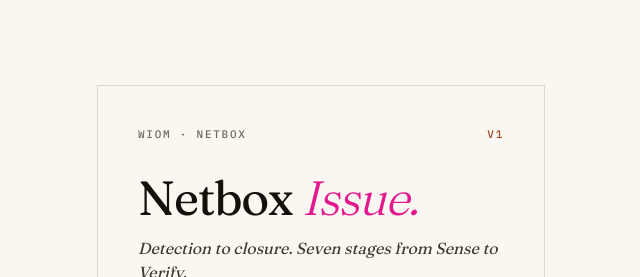
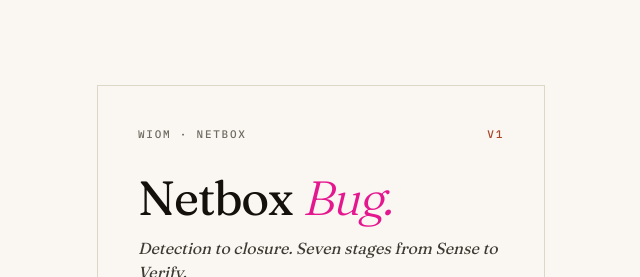
Before and after one commit to shariqkhan-ui/closed-loop-portal, a Next.js app: page /login in a window 1280 px wide. Shown: the top 277 px of the page, without its empty margins (319-959 px from the left). Built offline with nearby package versions, Linux system fonts and the light colour scheme; no server answers.

Commit message:
Rename portal to Netbox Bug (Detection to Closure)

```diff
--- a/app/components/Dashboard.tsx
+++ b/app/components/Dashboard.tsx
@@ -51,7 +51,7 @@ export default function Dashboard({ onNavigate }: { onNavigate: (p: PageKey) =>
       <header className="px-10 pt-10 pb-6 border-b" style={{ borderColor: 'var(--rule)' }}>
         <div className="flex items-center justify-between mb-3">
           <div className="eyebrow">Netbox · {new Date().toLocaleDateString('en-IN', { day: '2-digit', month: 'long', year: 'numeric' })}</div>
-          <div className="eyebrow" style={{ color: 'var(--warm)' }}>Netbox Issue · v1</div>
+          <div className="eyebrow" style={{ color: 'var(--warm)' }}>Netbox Bug · v1</div>
         </div>
         <h1 className="font-serif text-5xl leading-[0.95] tracking-tight" style={{ color: 'var(--ink)' }}>
           Every signal becomes a loop.<br />
--- a/app/components/Sidebar.tsx
+++ b/app/components/Sidebar.tsx
@@ -43,7 +43,7 @@ export default function Sidebar({ active, onChange, isOpen, onToggle }: Props) {
           <div className="px-6 pt-7 pb-5 border-b" style={{ borderColor: 'var(--rule)' }}>
             <div className="eyebrow mb-2">Wiom · Netbox</div>
             <h1 className="font-serif text-2xl leading-none" style={{ color: 'var(--ink)' }}>
-              Netbox <em className="italic font-light" style={{ color: 'var(--accent)' }}>Issue</em>
+              Netbox <em className="italic font-light" style={{ color: 'var(--accent)' }}>Bug</em>
             </h1>
             <p className="text-[11px] font-mono mt-2" style={{ color: 'var(--ink-mute)' }}>
               Detection → Closure
--- a/app/layout.tsx
+++ b/app/layout.tsx
@@ -2,8 +2,8 @@ import type { Metadata } from "next";
 import "./globals.css";
 
 export const metadata: Metadata = {
-  title: "Netbox Issue — Detection to Closure",
-  description: "Seven-stage Netbox issue engine: Sense → Triage → Diagnose → Design → Pilot → Rollout → Verify",
+  title: "Netbox Bug — Detection to Closure",
+  description: "Seven-stage Netbox bug-closure engine: Sense → Triage → Diagnose → Design → Pilot → Rollout → Verify",
 };
 
 export default function RootLayout({
--- a/app/login/page.tsx
+++ b/app/login/page.tsx
@@ -40,7 +40,7 @@ export default async function LoginPage({
         </div>
 
         <h1 className="font-serif text-5xl leading-[0.95] tracking-tight" style={{ color: "var(--ink)" }}>
-          Netbox <em className="italic font-light" style={{ color: "var(--accent)" }}>Issue.</em>
+          Netbox <em className="italic font-light" style={{ color: "var(--accent)" }}>Bug.</em>
         </h1>
         <p className="font-serif italic text-base mt-4" style={{ color: "var(--ink-2)" }}>
           Detection to closure. Seven stages from Sense to Verify.
```
